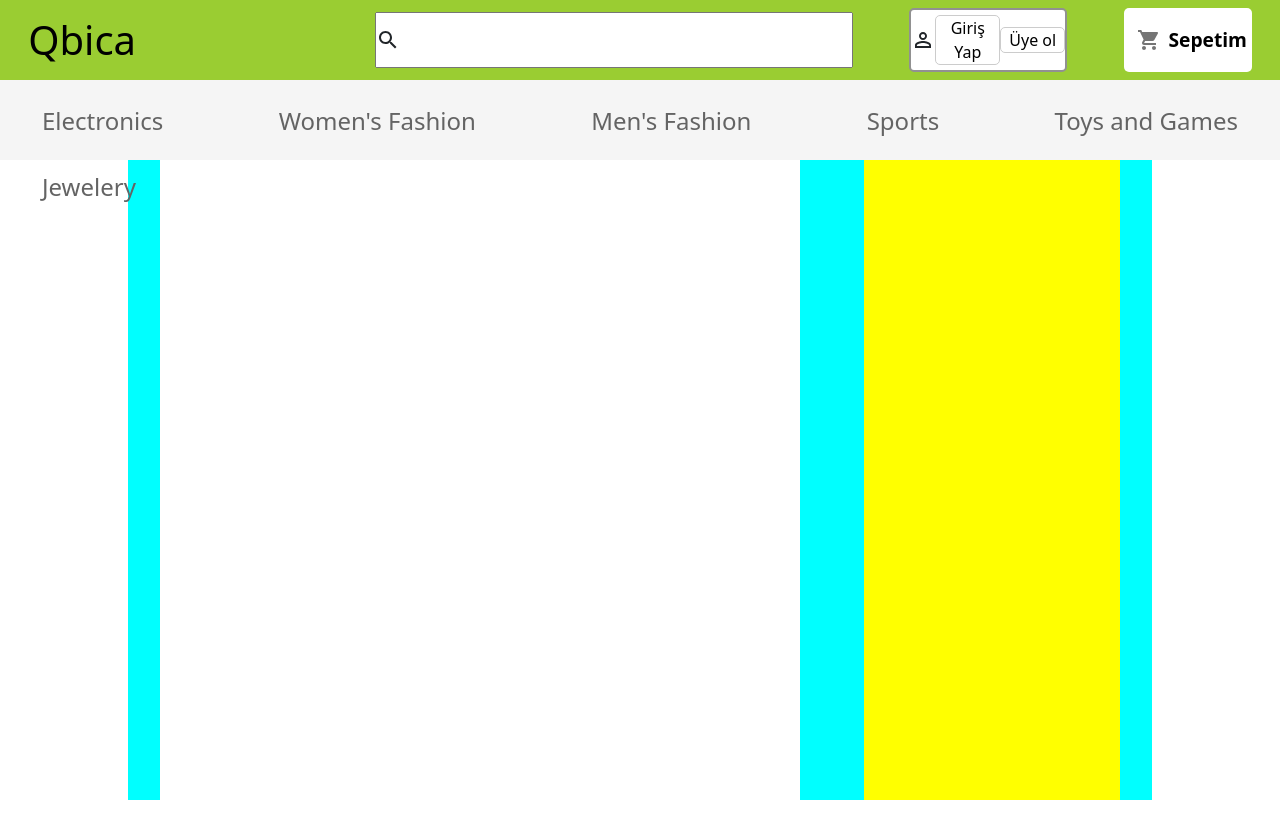
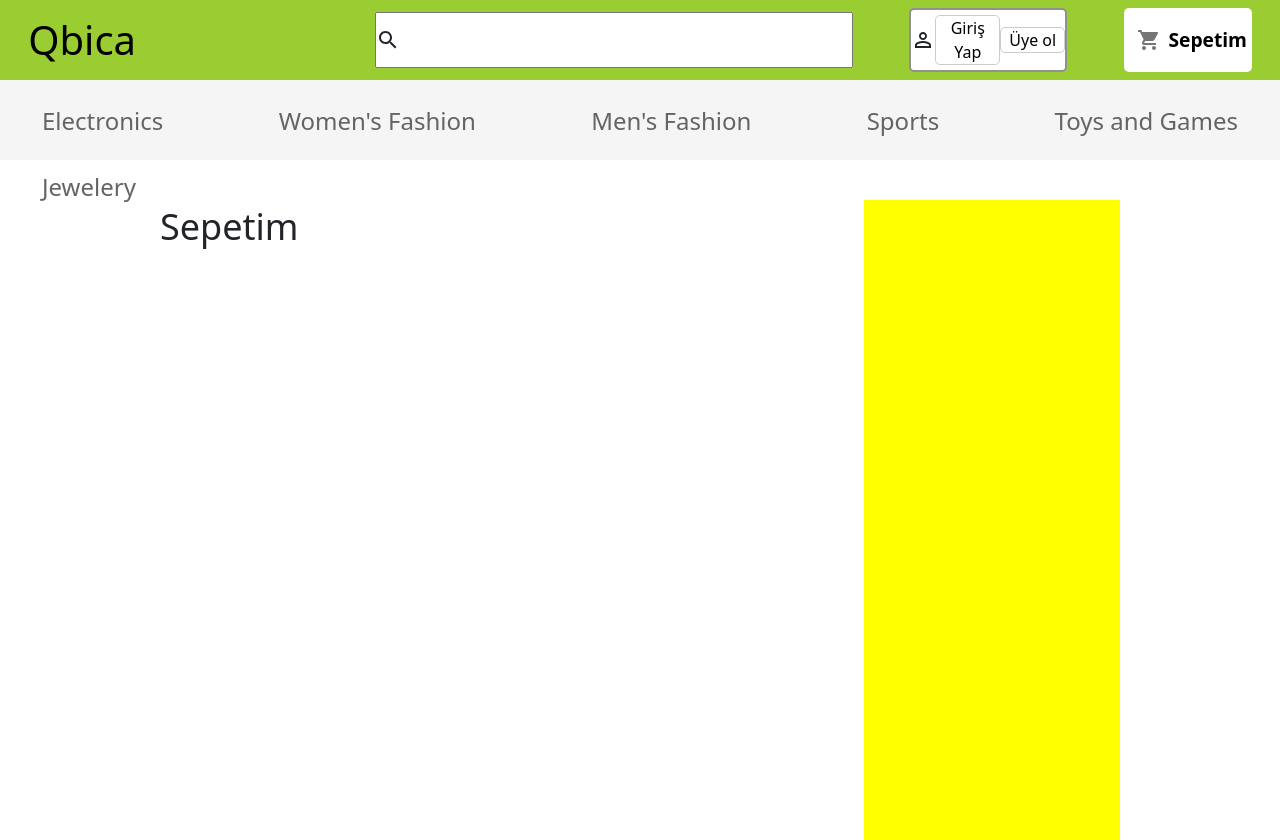
Before and after one commit to qbica2/E-commerce-App-react-redux-, a React (Create React App) app: page /basket in a window 1280 px wide. Before the commit the page ends 800 px from the top, so only its background shows below. Built offline with nearby package versions, Linux system fonts and the light colour scheme.

Commit message:
card page header done

```diff
--- a/src/Pages/Basket/index.js
+++ b/src/Pages/Basket/index.js
@@ -53,8 +53,14 @@ function Basket() {
     <div className="App">
       <Header />
       <Catagories />
+
       <div className="basket-big-container">
+
         <div className="basket-items">
+        <div className="basket-header">
+        <div>Sepetim {basket.length===0 ? "" : <span style={{paddingLeft: 10,fontSize: 20}}>{basket.length} ürün</span>} </div>
+        {basket.length===0 ? "" : <button className="delete-all-button" onClick={()=>dispatch(changeCount([]))}>Tümünü sil</button>}
+        </div>
           {basket.map((item) => (
             <div className="basket-item">
               <div className="basket-item-img">
--- a/src/Pages/Basket/style.css
+++ b/src/Pages/Basket/style.css
@@ -1,7 +1,8 @@
+
 .basket-big-container{
-    background-color: aqua;
+
     width: 80%;
-
+    margin-top: 40px;
     display: flex;
     justify-content: space-around;
 
@@ -13,9 +14,23 @@
 
     display: flex;
     flex-direction: column;
-    justify-content: space-around;
+    justify-content: flex-start;
     align-items: flex-start;
 
+
+}
+.basket-header{
+    width:50vw;
+    font-size: 36px;
+    display:flex;
+    justify-content:space-between;
+    align-items: center;
+
+}
+.delete-all-button{
+    border:none;
+    align-self: flex-end;
+    font-size: 24px;
 
 }
 .basket-right{
--- a/src/redux/BasketSlice.js
+++ b/src/redux/BasketSlice.js
@@ -17,9 +17,6 @@ export const basketSlice = createSlice({
         changeCount: (state, action) => {
             state.items = action.payload
         },
-        countIncrement: (state, action) => {
-
-        }
     }
 })
 
```
